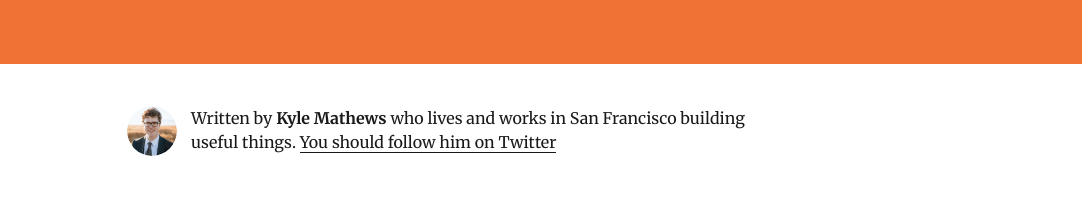
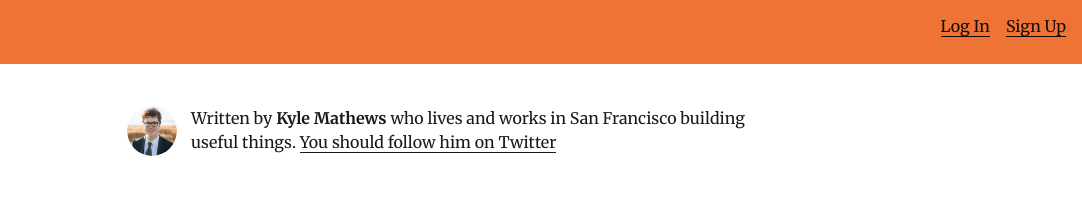
Before and after one commit to AgileVentures/WebsiteTwo, a Gatsby site: page / in a window 1280 px wide. Shown: the top 221 px of the page, 198-1280 px from the left. Built offline with nearby package versions, Linux system fonts and the light colour scheme; Gatsby itself is replaced by a stand-in of ours; some packages are replaced by stand-ins of ours.

Commit message:
add login and signup links

```diff
--- a/package.json
+++ b/package.json
@@ -52,7 +52,6 @@
     "eslint-plugin-prettier": "^3.1.4",
     "eslint-plugin-react": "^7.20.0",
     "eslint-plugin-react-hooks": "^4.0.8",
-    "eslint-plugin-test": "^1.0.4",
     "husky": ">=4",
     "identity-obj-proxy": "^3.0.0",
     "jest": "^26.2.2",
--- a/src/components/header.js
+++ b/src/components/header.js
@@ -1,13 +1,33 @@
 import React from "react"
-
+import { Link } from "gatsby"
 import logo from "../../static/logo.png"
 
 const Header = () => {
   return (
     <header className="flex h-16 bg-header">
-      <a href="/" className="shadow-none flex-1 text-center px-4 py-2 m-2">
+      <Link to="/" className="shadow-none flex-1 text-center px-4 py-2 m-2">
         <img id="logo" data-testid="logo" src={logo} alt="Agile Ventures" />
-      </a>
+      </Link>
+      <ul style={{ listStyle: `none`, float: `right` }}>
+        <li
+          style={{
+            display: `inline-block`,
+            marginRight: `1rem`,
+            marginTop: "10%",
+          }}
+        >
+          <Link to="/login/">Log In</Link>
+        </li>
+        <li
+          style={{
+            display: `inline-block`,
+            marginRight: `1rem`,
+            marginTop: "10%",
+          }}
+        >
+          <Link to="/signup/">Sign Up</Link>
+        </li>
+      </ul>
     </header>
   )
 }
```
Also changed, not shown: 1 other file.
